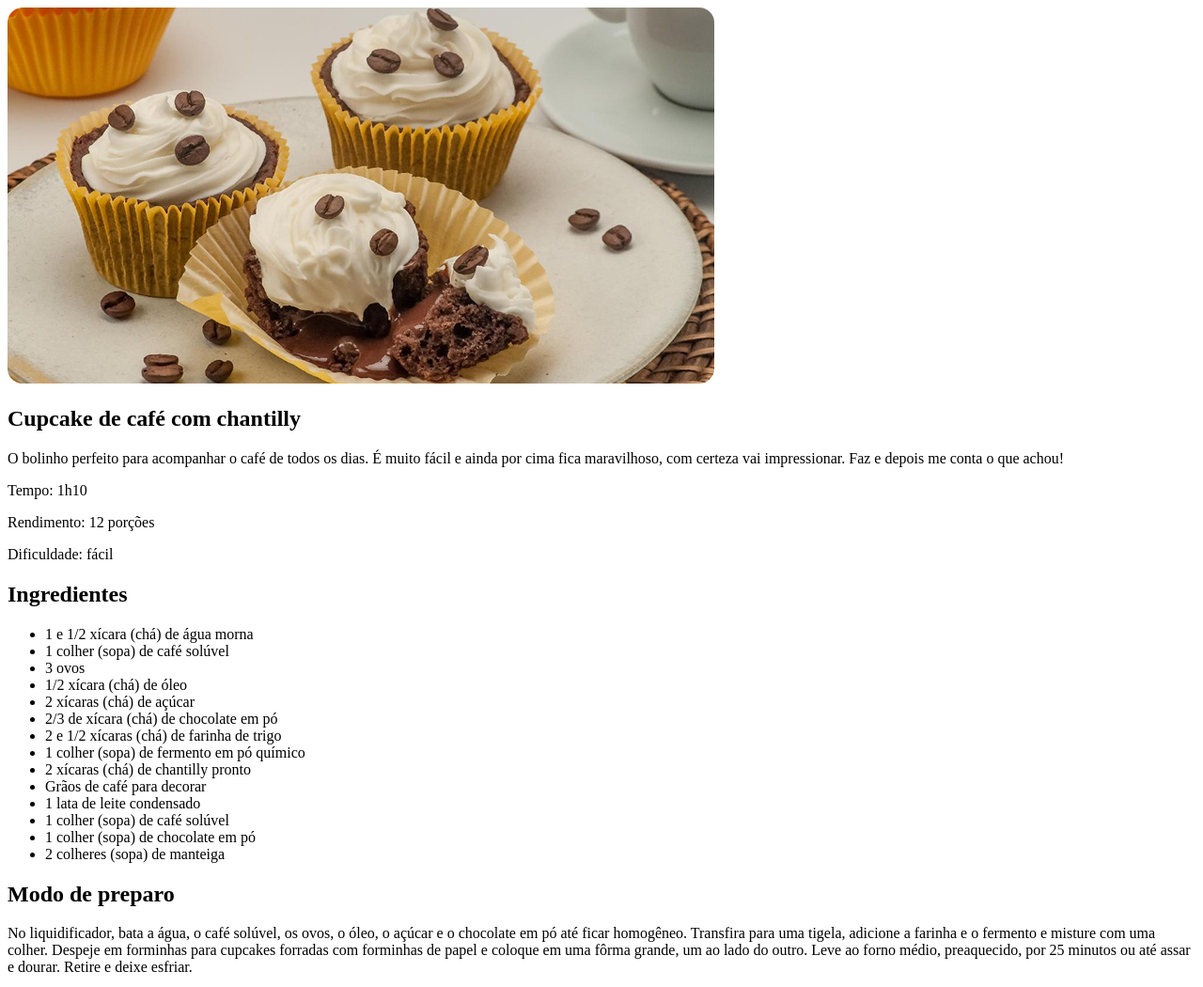
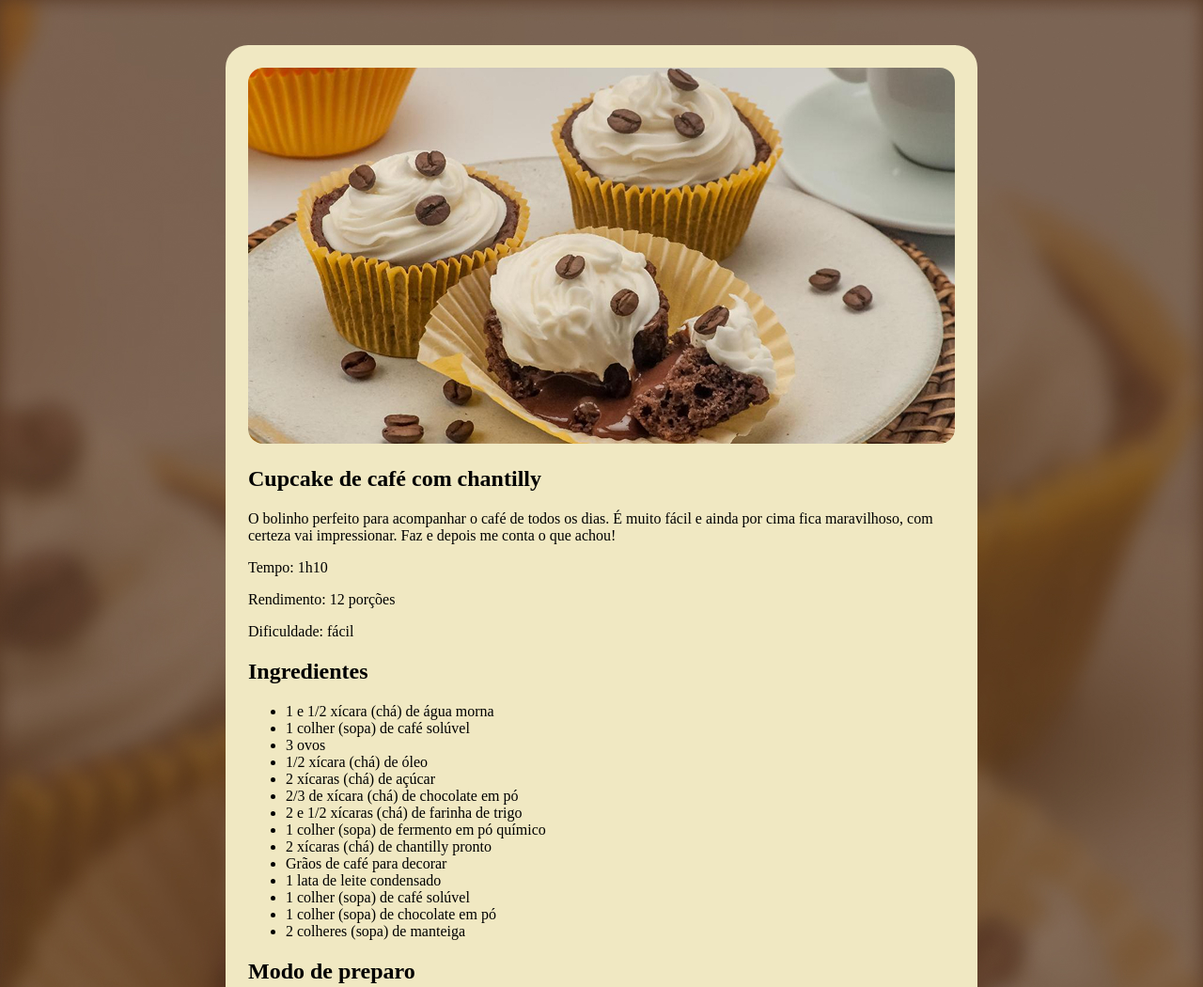
Before and after one commit to gabriel-souza-rios1/primeiro-projeto, a plain HTML site: page Pagina-de-receita-main/Pagina-de-receita-main/index.html in a window 1280 px wide. Shown: the top 1050 px of the page at 94% size. Drawn offline with Linux system fonts and the light colour scheme.

Commit message:
backgroud image and styles page

```diff
--- a/Pagina-de-receita-main/Pagina-de-receita-main/index.html
+++ b/Pagina-de-receita-main/Pagina-de-receita-main/index.html
@@ -7,9 +7,9 @@
     <title>Document</title>
 </head>
 <body>
-    <div id="content">
+    <div id="page">
         <main>
-                <img src="assets/main-image.jpg" alt="image de cupcake com graos de cafe e chantilly">
+            <img src="assets/main-image.jpg" alt="image de cupcake com graos de cafe e chantilly">
             <section id="about">
                 <h1>Cupcake de café com chantilly</h1>
                 <p>O bolinho perfeito para acompanhar o café de todos os dias. É muito fácil e ainda por cima fica maravilhoso, com certeza vai impressionar. Faz e depois me conta o que achou!</p>
--- a/Pagina-de-receita-main/Pagina-de-receita-main/style.css
+++ b/Pagina-de-receita-main/Pagina-de-receita-main/style.css
@@ -1,3 +1,17 @@
+body{
+    background-image:url(assets/bg.jpg) ;
+    background-color: #573824;
+    background-size: cover;
+}
+
+#page{
+    padding: 24px;
+    width: 800px;
+    background-color: #F0E8C2;
+    border-radius: 24px;
+    margin: 48px auto;
+    box-sizing: border-box;
+}
 img{
     border-radius: 16px
 }
```
Also changed, not shown: Pagina-de-receita-main/Pagina-de-receita-main/assets/bg-image.jpg (deleted), Pagina-de-receita-main/Pagina-de-receita-main/assets/bg.jpg (added).
